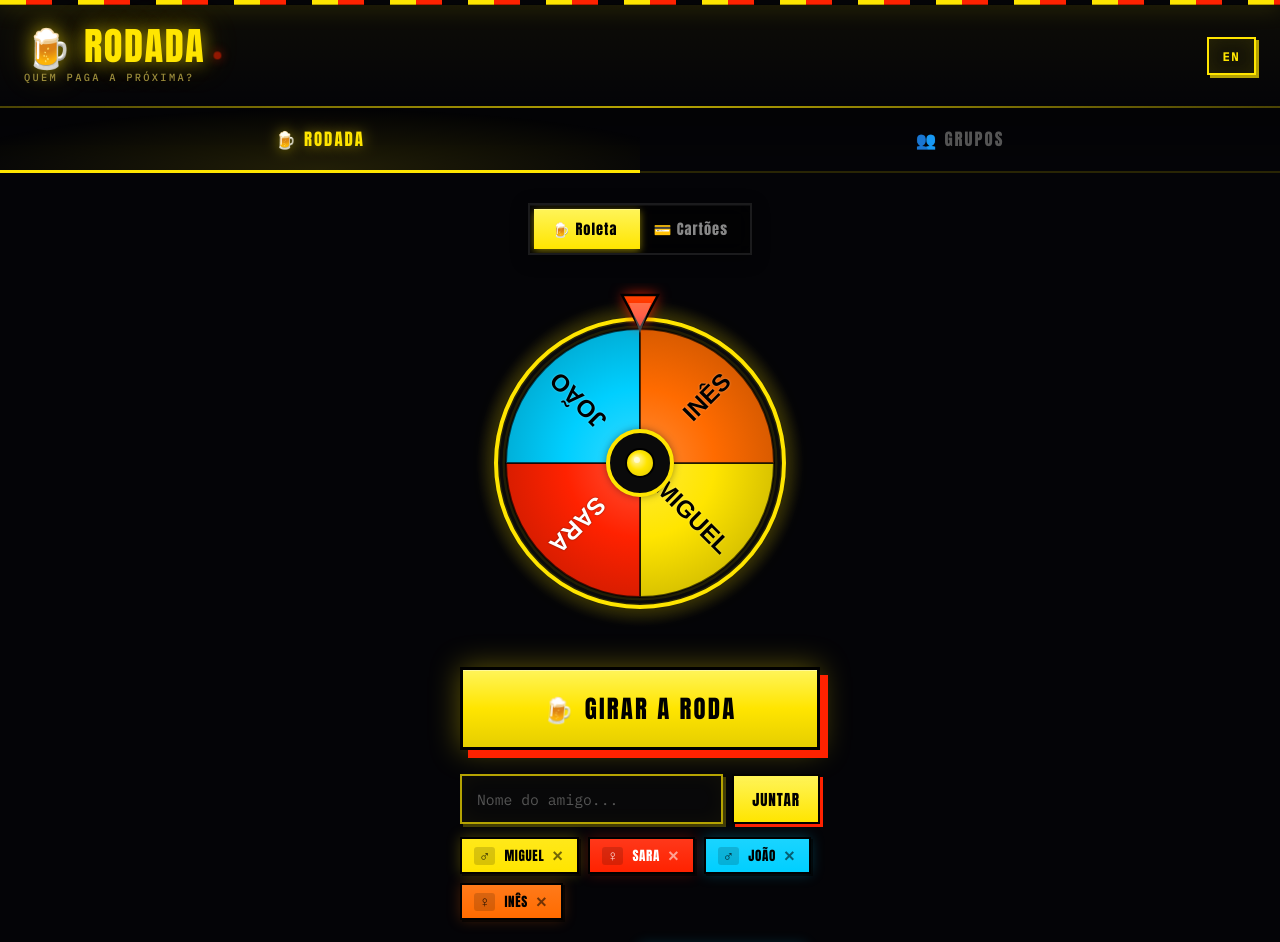
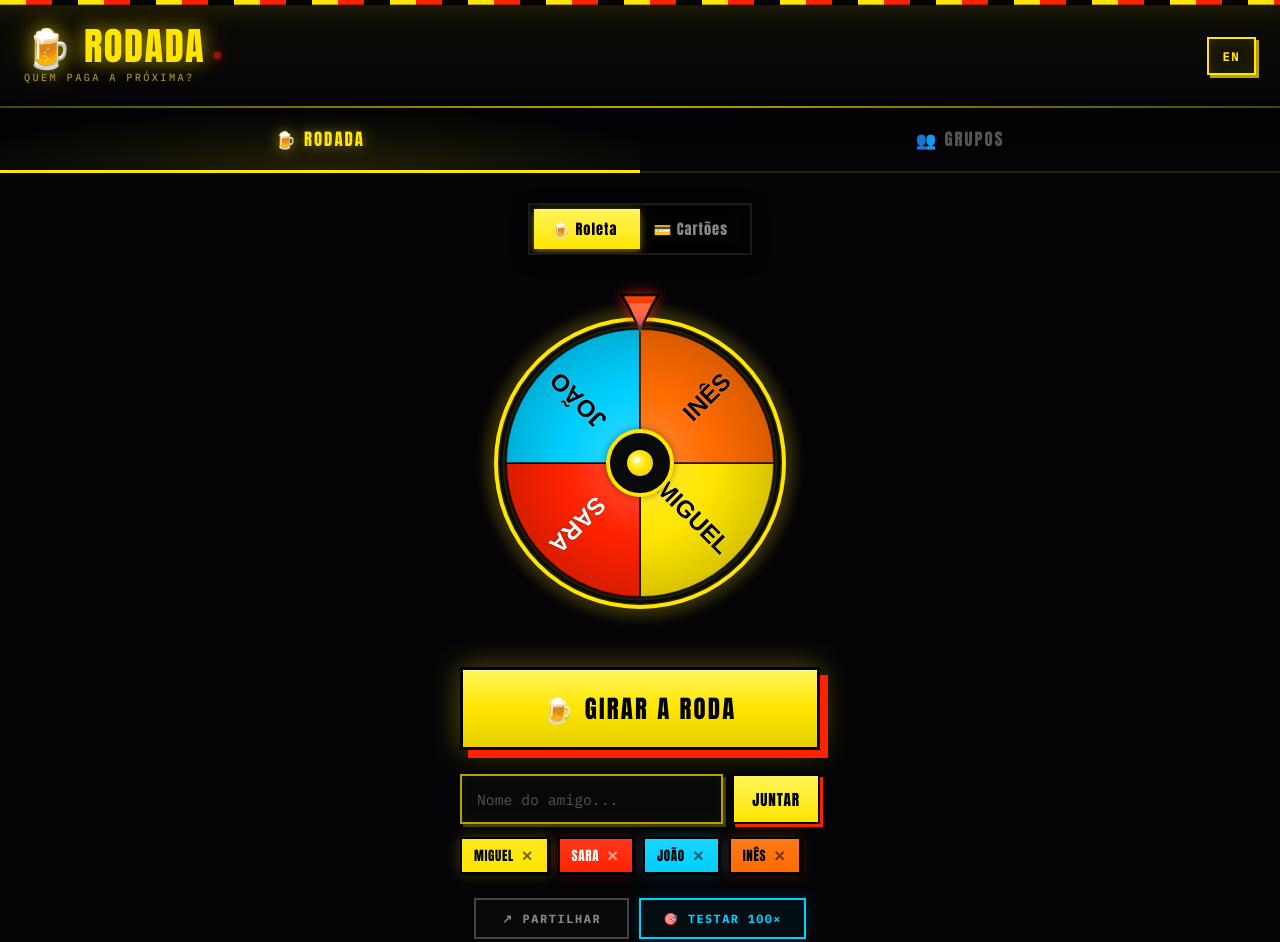
Before and after one commit to tickrPT/rodada.pt, a React (Vite) app: page / in a window 1280 px wide. Shown: the top 942 px of the page. Built offline with nearby package versions, Linux system fonts and the light colour scheme.

Commit message:
fix: hide gender UI symbols + apply gendered logic to share text
fix: hide gender UI symbols + apply gendered logic to share text

```diff
--- a/src/App.jsx
+++ b/src/App.jsx
@@ -80,10 +80,10 @@ const T = {
     testClose:"FECHAR",
     testRunning:"A SORTEAR...",
     tabWheel:"RODADA", tabGroups:"GRUPOS",
-    msgs:["Tira a carteira! 💸","É a tua vez! 🍺","Sorte tem preço! 💀","Dá cá o MB Way! 📱","Não fujas! 🏃‍♂️","A vida é assim! 🎲","Aí tens, {campeão/campeã}! 🏆","Desta não escapas! 👋"],
+    msgs:["Tira a carteira! 💸","É a tua vez! 🍺","Sorte tem preço! 💀","Dá cá o MB Way! 📱","Não fujas! 🏃","A vida é assim! 🎲","Aí tens, {campeão/campeã}! 🏆","Desta não escapas! 👋"],
     msgsRepeat:["DE NOVO?! O karma é real! 😂","A sorte não está do teu lado! 💀","Dois seguidos! Estás {amaldiçoado/amaldiçoada}! 🤣","A roda adora-te! (a carteira nem por isso) 😭"],
     msgsMulti:["Vai ter de vender um rim! 🫁","O carro já tem comprador! 🚗💨","A casa vai à praça! 🏠🔨","Cancela as férias! ✈️❌","O seguro de vida vai valer! 📋💀","Pede o dinheiro à ex! 💍😬","O banco ligou, estão preocupados! 🏦📞","A mãe vai ter de saber disto! 👩‍👦😅","Duas semanas a comer sopa! 🍲😭","Oficialmente {falido/falida}! 📉💸","O senhorio vai ter de esperar! 🏠😬","Começas amanhã no Uber Eats! 🛵📱"],
-    shareMsg:(n)=>`🍺 O ${n} paga a próxima rodada!\nSorteado em rodada.pt`,
+    shareMsg:(n,g="M")=>`🍺 ${g==="F"?"A":"O"} ${n} paga a próxima rodada!\nSorteado em rodada.pt`,
     groupSub:"Divide qualquer grupo — escola, desporto, trabalho, festas",
     playerPh:"Nome do participante...", playerAdd:"JUNTAR",
     eGMin:"Precisa de pelo menos 4 participantes!", eGMax:"Máximo 30 participantes!", eGDup:"Esse participante já está na lista!",
@@ -110,7 +110,7 @@ const T = {
     cardsExpires:"VALID THRU",
     cardsExpYear:"∞/∞",
     cardsRestart:"NOVO SORTEIO",
-    cardsShareResult:(n)=>`💳 ${n} paga o jantar!\n\nSorteado em rodada.pt`,
+    cardsShareResult:(n,g="M")=>`💳 ${g==="F"?"A":"O"} ${n} paga o jantar!\n\nSorteado em rodada.pt`,
   },
   en:{
     sub:"Who's buying the round?", ph:"Friend's name...", add:"ADD",
@@ -134,10 +134,10 @@ const T = {
     testClose:"CLOSE",
     testRunning:"DRAWING...",
     tabWheel:"ROUND", tabGroups:"GROUPS",
-    msgs:["Get your wallet out! 💸","It's your round, mate! 🍺","Luck has a price! 💀","Time to pay up! 📱","No running away! 🏃‍♂️","That's life! 🎲","There you go, champ! 🏆","No escape this time! 👋"],
+    msgs:["Get your wallet out! 💸","It's your round, mate! 🍺","Luck has a price! 💀","Time to pay up! 📱","No running away! 🏃","That's life! 🎲","There you go, champ! 🏆","No escape this time! 👋"],
     msgsRepeat:["AGAIN?! Karma is real! 😂","Luck's not on your side! 💀","Twice in a row! Cursed! 🤣","The wheel loves you! (wallet, not so much) 😭"],
     msgsMulti:["Time to sell a kidney! 🫁","Car's on eBay already! 🚗💨","House goes to auction! 🏠🔨","Cancel the holidays! ✈️❌","Life insurance looking good! 📋💀","Ask your ex for money! 💍😬","Bank called, they're worried! 🏦📞","Your mum needs to know! 👩‍👦😅","Two weeks of noodles! 🍜😭","Officially bankrupt! 📉💸","Landlord can wait! 🏠😬","Starting Deliveroo tomorrow! 🛵📱"],
-    shareMsg:(n)=>`🍺 ${n} is buying the next round!\nDrawn at rodada.pt`,
+    shareMsg:(n,g="M")=>`🍺 ${n} is buying the next round!\nDrawn at rodada.pt`,
     groupSub:"Split any group — school, sports, work, parties",
     playerPh:"Participant name...", playerAdd:"ADD",
     eGMin:"Need at least 4 participants!", eGMax:"Maximum 30 participants!", eGDup:"That participant is already on the list!",
@@ -164,7 +164,7 @@ const T = {
     cardsExpires:"VALID THRU",
     cardsExpYear:"∞/∞",
     cardsRestart:"NEW DRAW",
-    cardsShareResult:(n)=>`💳 ${n} is paying for dinner!\n\nDrawn at rodada.pt`,
+    cardsShareResult:(n,g="M")=>`💳 ${n} is paying for dinner!\n\nDrawn at rodada.pt`,
   },
 };
 
@@ -285,12 +285,10 @@ export default function App() {
   const [tab,setTab]         = useState("rodada");
   const [sparks,setSparks]   = useState([]);
   const [friends,setFriends] = useState([...WHEEL_DEF]);
-  // Per-name gender override map. If a name isn't here, falls back to guessGender(name).
+  // Per-name gender override map (reserved for future use). Falls back to guessGender(name).
+  // eslint-disable-next-line no-unused-vars
   const [genders,setGenders] = useState({});
   const getGender = (name) => genders[name] || guessGender(name);
-  const toggleGender = (name) => {
-    setGenders(prev => ({...prev, [name]: cycleGender(getGender(name))}));
-  };
   const [fInput,setFInput]   = useState("");
   const [spinning,setSpinning]= useState(false);
   const [winner,setWinner]   = useState(null);
@@ -776,7 +774,7 @@ export default function App() {
       if (navigator.canShare && navigator.canShare({ files: [file] })) {
         await navigator.share({
           files: [file],
-          text: T[lang].shareMsg(winnerName) + "\nhttps://rodada.pt",
+          text: T[lang].shareMsg(winnerName, getGender(winnerName)) + "\nhttps://rodada.pt",
         });
       } else {
         // Desktop fallback: download
@@ -796,7 +794,7 @@ export default function App() {
 
   const shareWinner=async()=>{
     if(!winner)return;
-    const text=T[lang].shareMsg(winner.name);
+    const text=T[lang].shareMsg(winner.name, winner.gender||getGender(winner.name));
     try{if(navigator.share)await navigator.share({text,url:"https://rodada.pt"});
       else window.open(`https://wa.me/?text=${encodeURIComponent(text+"\nhttps://rodada.pt")}`,"_blank");}catch(e){}
   };
@@ -873,7 +871,7 @@ export default function App() {
 
   const shareCardWinner=async()=>{
     if(!cardWinner)return;
-    const text=T[lang].cardsShareResult(cardWinner.name);
+    const text=T[lang].cardsShareResult(cardWinner.name, getGender(cardWinner.name));
     try{
       if(navigator.share)await navigator.share({text,url:"https://rodada.pt"});
       else window.open(`https://wa.me/?text=${encodeURIComponent(text+"\nhttps://rodada.pt")}`,"_blank");
@@ -1060,10 +1058,6 @@ export default function App() {
       transition:transform 0.12s, box-shadow 0.12s;cursor:default;position:relative}
     .tag:hover{transform:translate(-1px,-1px);box-shadow:4px 4px 0 rgba(0,0,0,0.5)}
     .tag-c{font-size:0.66rem;opacity:0.7;margin-left:2px;font-family:'IBM Plex Mono',monospace;font-weight:700}
-    .g-toggle{background:rgba(0,0,0,0.18);border:none;cursor:pointer;color:inherit;
-      font-size:0.95rem;line-height:1;padding:1px 5px;margin-right:3px;border-radius:3px;
-      opacity:0.85;transition:all 0.15s;font-weight:bold;display:inline-flex;align-items:center}
-    .g-toggle:hover{opacity:1;background:rgba(0,0,0,0.32);transform:scale(1.1)}
     .rm{background:none;border:none;cursor:pointer;color:inherit;font-size:1.15rem;line-height:1;
       opacity:0.55;padding:0 2px;transition:opacity 0.12s;font-weight:bold}
     .rm:hover{opacity:1}
@@ -1839,19 +1833,12 @@ export default function App() {
                 {friends.map((f,i)=>{
                   const cnt=payCount[f]||0,crown=cnt>=3?"👑":cnt===2?"🏆":cnt===1?"💸":"";
                   const c=SEGS[i%SEGS.length];
-                  const g=getGender(f);
                   return(
                     <div key={i} className="tag" style={{
                       background:`linear-gradient(180deg, ${lighten(c.bg,0.1)}, ${c.bg})`,
                       color:c.fg,
                       boxShadow:`2px 2px 0 rgba(0,0,0,0.6), 0 0 14px ${c.bg}40`,
                     }}>
-                      <button className="g-toggle" onClick={()=>toggleGender(f)}
-                        aria-label={`Género: ${g==="F"?"feminino":"masculino"} (clica para mudar)`}
-                        title={lang==="pt"?"Clica para mudar género":"Click to change gender"}
-                        style={{color:c.fg}}>
-                        {g==="F"?"♀":"♂"}
-                      </button>
                       {crown&&<span>{crown}</span>}{f.toUpperCase()}
                       {cnt>0&&<span className="tag-c">×{cnt}</span>}
                       <button className="rm" onClick={()=>rmFriend(i)} aria-label="Remove">×</button>
```
